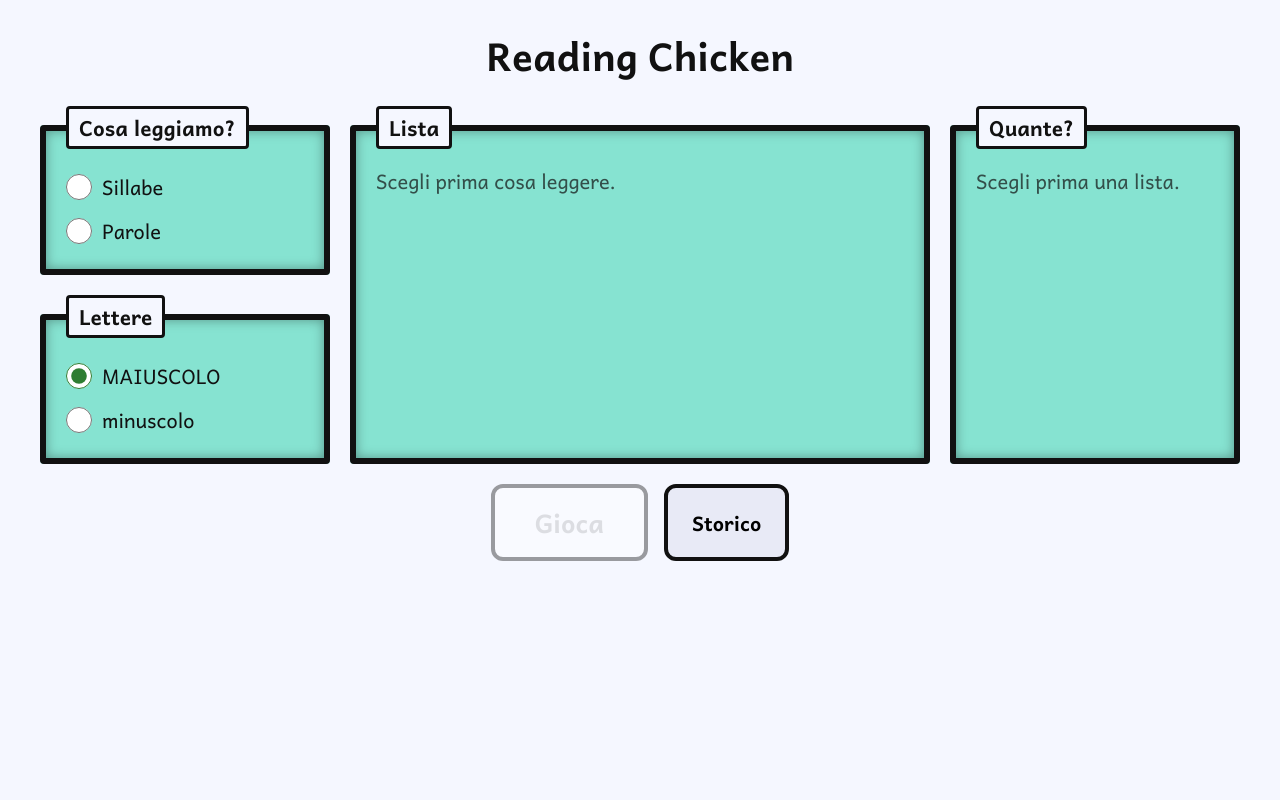
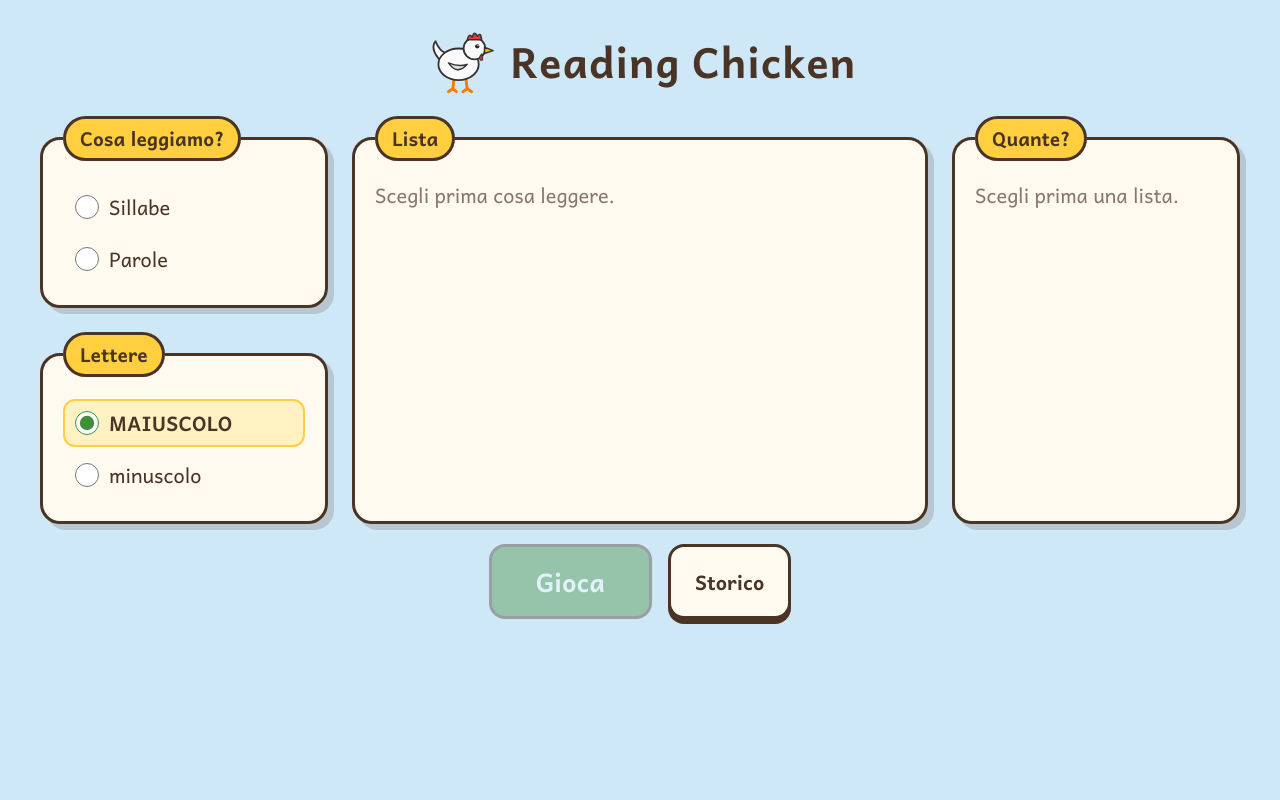
Before and after one commit to Mike-loves-couch/reading-chicken-liste, a PHP site: page / in a window 1280 px wide. Run offline with PHP 8.4, Linux system fonts and the light colour scheme.

Commit message:
style: nuova palette "aia di mattina" per menu, gioco e schede

```diff
--- a/css/style.css
+++ b/css/style.css
@@ -12,14 +12,18 @@
   src: url('../fonts/andika-700.woff2') format('woff2');
 }
 
+/* Palette "aia di mattina": cielo, guscio d'uovo, legno, paglia, prato.
+   Testo marrone su fondo chiaro non bianco: meno abbagliante per chi fatica a leggere. */
 :root {
-  --sfondo: #f5f7ff;
-  --testo: #111;
-  --riquadro: #86e3d1;
-  --bordo: #111;
-  --verde: #66bb6a;
-  --arancione: #ffa726;
-  --rosso: #c62828;
+  --cielo: #cfe8f7;
+  --uovo: #fffaf0;
+  --legno: #4a3426;
+  --paglia: #ffcf3f;
+  --paglia-chiara: #fff1c2;
+  --prato: #3f8f3a;
+  --arancio: #f39c32;
+  --fienile: #c0392b;
+  --ombra: rgba(74, 52, 38, 0.18);
 }
 
 * { box-sizing: border-box; }
@@ -32,13 +36,24 @@ html, body { height: 100%; margin: 0; }
 body {
   font-family: 'Andika', system-ui, sans-serif;
   font-size: 20px;
-  background: var(--sfondo);
-  color: var(--testo);
+  color: var(--legno);
+  background: var(--cielo);
 }
 
 main { height: 100%; }
 
-h1 { margin: 0; font-size: 2.4rem; }
+h1 {
+  margin: 0;
+  display: flex;
+  align-items: center;
+  gap: 14px;
+  font-size: 2.6rem;
+  letter-spacing: 0.02em;
+}
+
+.mascotte { width: 72px; height: 72px; }
+
+:focus-visible { outline: 4px solid #1e6fd9; outline-offset: 3px; }
 
 .schermata {
   min-height: 100%;
@@ -59,7 +74,7 @@ h1 { margin: 0; font-size: 2.4rem; }
   grid-template-areas:
     "tipo lista quantita"
     "lettere lista quantita";
-  gap: 20px;
+  gap: 24px;
 }
 .area-tipo { grid-area: tipo; }
 .area-lista { grid-area: lista; }
@@ -68,56 +83,87 @@ h1 { margin: 0; font-size: 2.4rem; }
 
 .riquadro {
   margin: 0;
-  padding: 16px 20px;
-  background: var(--riquadro);
-  border: 6px solid var(--bordo);
-  border-radius: 4px;
-  box-shadow: inset 0 0 12px rgba(0, 0, 0, 0.35);
+  padding: 18px 20px;
+  background: var(--uovo);
+  border: 3px solid var(--legno);
+  border-radius: 20px;
+  box-shadow: 6px 6px 0 var(--ombra);
 }
 
 legend {
-  padding: 2px 10px;
-  font-size: 1.3rem;
+  padding: 4px 14px;
+  font-size: 1.2rem;
   font-weight: 700;
-  background: var(--sfondo);
-  border: 3px solid var(--bordo);
-  border-radius: 4px;
+  color: var(--legno);
+  background: var(--paglia);
+  border: 3px solid var(--legno);
+  border-radius: 999px;
 }
 
 .elenco-liste { max-height: 60vh; overflow-y: auto; }
 
-.scelta { display: flex; align-items: center; gap: 10px; padding: 6px 0; cursor: pointer; }
-.scelta input { width: 26px; height: 26px; margin: 0; accent-color: #2e7d32; cursor: pointer; }
+.scelta {
+  display: flex;
+  align-items: center;
+  gap: 10px;
+  margin: 4px 0;
+  padding: 6px 10px;
+  border: 2px solid transparent;
+  border-radius: 12px;
+  cursor: pointer;
+}
+.scelta:hover { background: var(--paglia-chiara); }
+.scelta:has(input:checked) {
+  font-weight: 700;
+  background: var(--paglia-chiara);
+  border-color: var(--paglia);
+}
+.scelta input { width: 24px; height: 24px; margin: 0; accent-color: var(--prato); cursor: pointer; }
 .scelta.disattivata { opacity: 0.45; cursor: not-allowed; }
+.scelta.disattivata:hover { background: none; }
 .scelta.disattivata input { cursor: not-allowed; }
 
-.errore-file { margin: 0 0 8px 36px; color: var(--rosso); font-size: 0.9rem; }
-.suggerimento { margin: 0; opacity: 0.7; }
+.errore-file { margin: 0 0 8px 46px; color: var(--fienile); font-size: 0.9rem; }
+.suggerimento { margin: 0; opacity: 0.65; }
 
-/* Pulsanti */
+/* Pulsanti "giocattolo": si abbassano quando si premono */
 .azioni { display: flex; flex-wrap: wrap; justify-content: center; gap: 16px; }
 
 .pulsante {
   font: inherit;
   font-weight: 700;
   padding: 10px 24px;
-  background: #fff;
-  border: 4px solid var(--bordo);
-  border-radius: 12px;
+  color: var(--legno);
+  background: var(--uovo);
+  border: 3px solid var(--legno);
+  border-radius: 16px;
+  box-shadow: 0 5px 0 var(--legno);
   cursor: pointer;
+  transition: transform 80ms, box-shadow 80ms;
 }
-.pulsante:disabled { opacity: 0.4; cursor: not-allowed; }
-.pulsante.grande { font-size: 1.6rem; padding: 14px 40px; }
-.pulsante.piccolo { font-size: 1rem; padding: 6px 16px; }
-.pulsante.secondario { background: #e8eaf6; }
-.pulsante.verde { background: var(--verde); }
-.pulsante.arancione { background: var(--arancione); }
+.pulsante:active:not(:disabled) { transform: translateY(4px); box-shadow: 0 1px 0 var(--legno); }
+.pulsante:disabled { opacity: 0.4; cursor: not-allowed; box-shadow: none; }
+.pulsante.grande { font-size: 1.6rem; padding: 14px 44px; }
+.pulsante.piccolo { font-size: 1rem; padding: 6px 16px; box-shadow: 0 3px 0 var(--legno); }
+.pulsante.verde, .pulsante.primario { color: #fff; background: var(--prato); }
+.pulsante.arancione { background: var(--arancio); }
 
 /* Gioco */
 #schermata-gioco { height: 100vh; min-height: 0; padding: 12px; gap: 12px; }
 
 .barra { width: 100%; display: flex; justify-content: space-between; align-items: center; }
-.contatore { display: flex; align-items: center; gap: 8px; font-size: 1.6rem; font-weight: 700; }
+
+.contatore {
+  display: flex;
+  align-items: center;
+  gap: 8px;
+  padding: 4px 18px 4px 8px;
+  font-size: 1.6rem;
+  font-weight: 700;
+  background: var(--uovo);
+  border: 3px solid var(--legno);
+  border-radius: 999px;
+}
 .icona { width: 40px; height: 40px; }
 
 .area-labirinto {
--- a/index.html
+++ b/index.html
@@ -14,7 +14,7 @@
     </section>
 
     <section id="schermata-menu" class="schermata" hidden>
-      <h1>Reading Chicken</h1>
+      <h1><img src="img/pollo.svg" alt="" class="mascotte"> Reading Chicken</h1>
       <div class="menu-griglia">
         <fieldset class="riquadro area-tipo">
           <legend>Cosa leggiamo?</legend>
@@ -38,7 +38,7 @@
         </fieldset>
       </div>
       <div class="azioni">
-        <button type="button" id="pulsante-gioca" class="pulsante grande" disabled>Gioca</button>
+        <button type="button" id="pulsante-gioca" class="pulsante grande primario" disabled>Gioca</button>
         <button type="button" id="pulsante-storico" class="pulsante secondario">Storico</button>
       </div>
     </section>
@@ -72,7 +72,7 @@
         <p id="riepilogo-non-salvata" class="avviso" hidden>Questa partita non è stata salvata nello storico.</p>
       </div>
       <div class="azioni">
-        <button type="button" id="riepilogo-menu" class="pulsante grande">Torna al menu</button>
+        <button type="button" id="riepilogo-menu" class="pulsante grande primario">Torna al menu</button>
       </div>
     </section>
 
@@ -90,7 +90,7 @@
   <div id="pannello-errore" class="sovrapposizione" hidden>
     <div class="scheda">
       <p class="errore-titolo">Qualcosa è andato storto</p>
-      <button type="button" id="errore-menu" class="pulsante grande">Torna al menu</button>
+      <button type="button" id="errore-menu" class="pulsante grande primario">Torna al menu</button>
     </div>
   </div>
 </body>
```
Also changed, not shown: other parts of css/style.css (+29 -11 lines).
